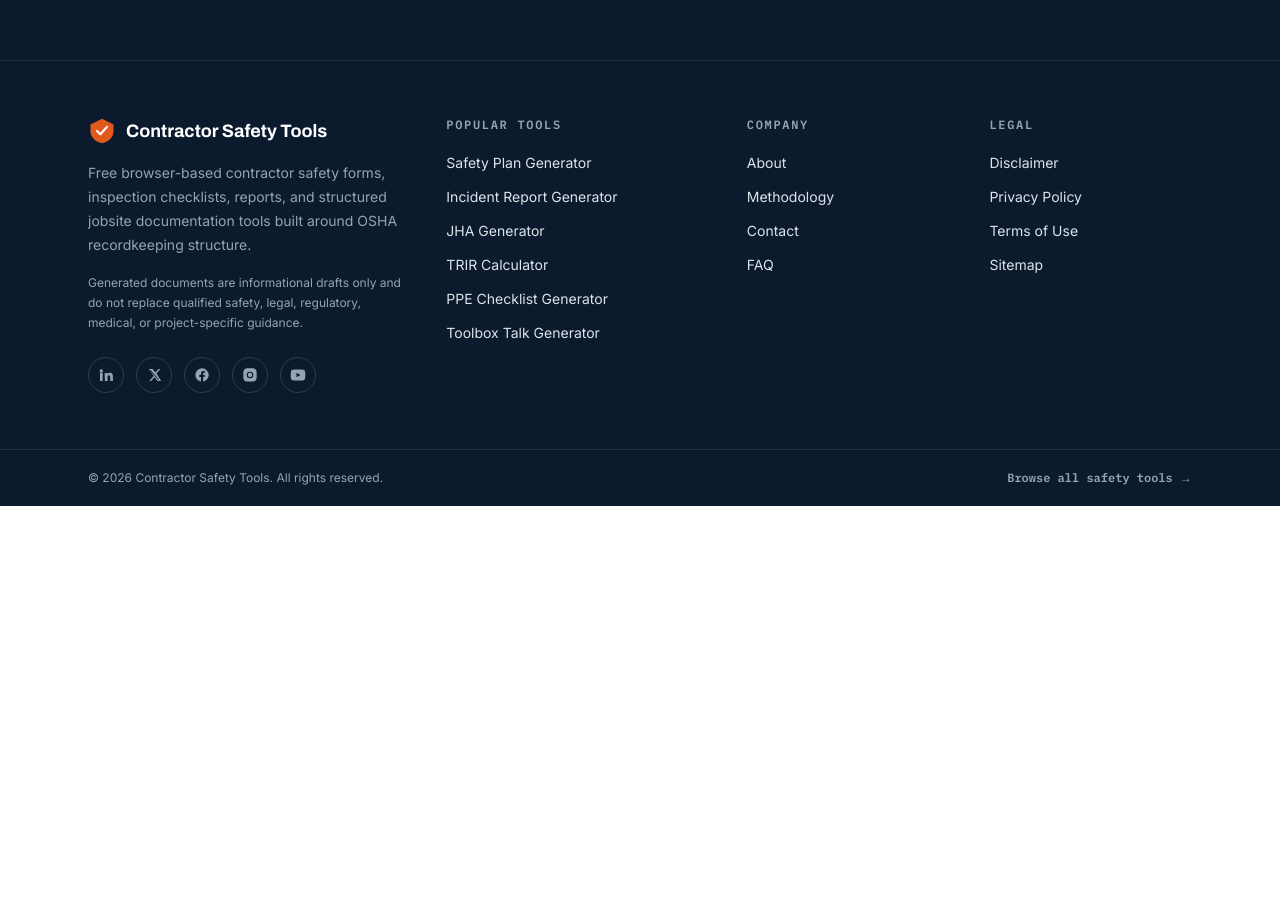
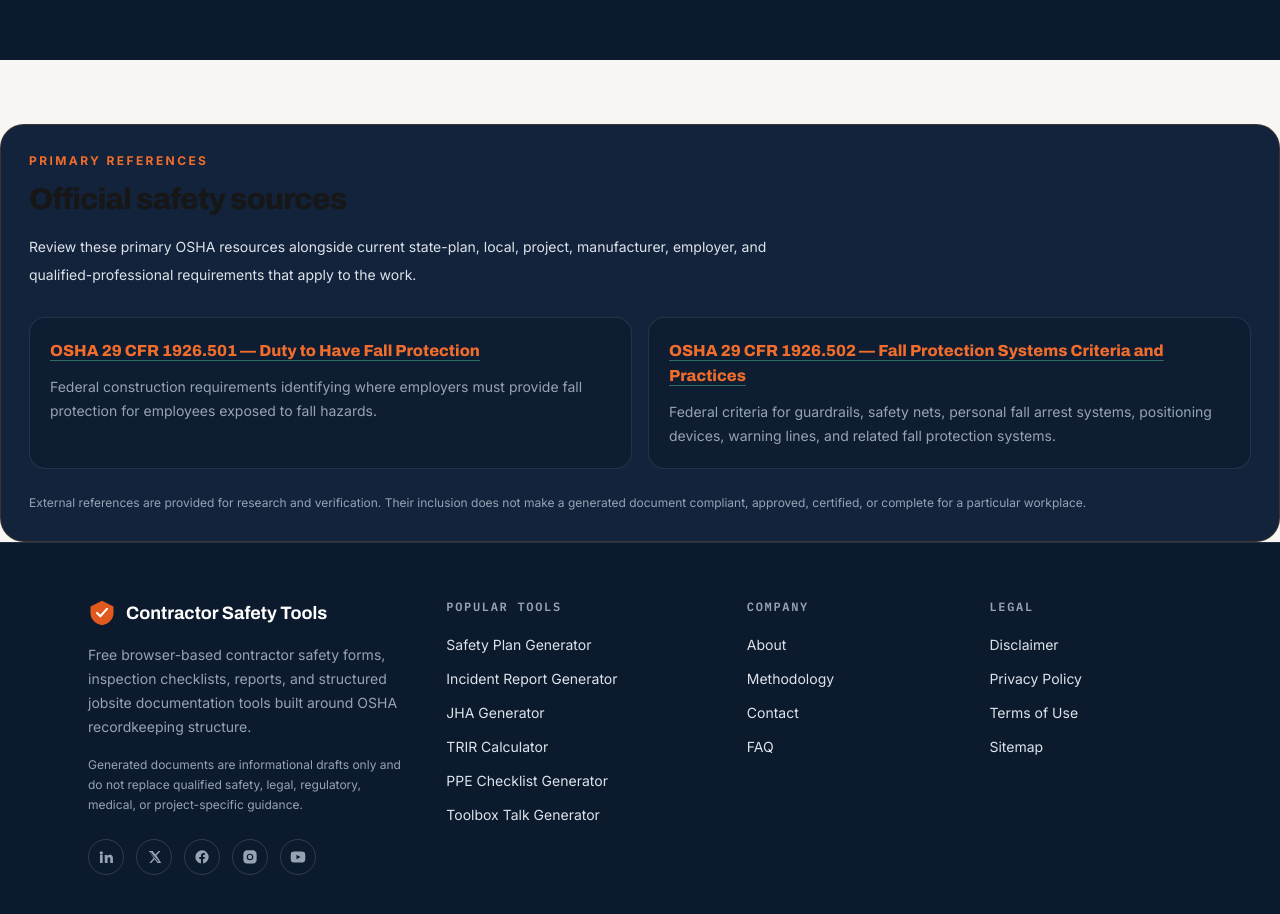
Before and after one commit to alhscholars-ship-it/contractor-safety-tools, a Next.js app: page /tools/fall-protection-inspection-generator in a window 1280 px wide. Shown: the part 1500-2414 px from the top of the page. Before the commit the page ends 2006 px from the top, so only its background shows below. Built offline with nearby package versions, Linux system fonts and the light colour scheme.

Commit message:
feat: add official sources to fall protection tool

```diff
--- a/src/app/tools/fall-protection-inspection-generator/page.tsx
+++ b/src/app/tools/fall-protection-inspection-generator/page.tsx
@@ -1,6 +1,7 @@
 import type { Metadata } from "next";
 import Link from "next/link";
 import { FallProtectionInspectionGenerator } from "@/features/fall-protection-inspection-generator";
+import { OfficialSafetySources } from "@/components/seo/official-safety-sources";
 import { createBreadcrumbJsonLd } from "@/lib/seo/breadcrumb-json-ld";
 import { createToolJsonLd } from "@/lib/seo/json-ld";
 
@@ -80,6 +81,8 @@ export default function FallProtectionInspectionPage() {
           <FallProtectionInspectionGenerator />
         </div>
       </section>
+
+      <OfficialSafetySources toolSlug="fall-protection-inspection-generator" />
     </main>
   );
 }
```
